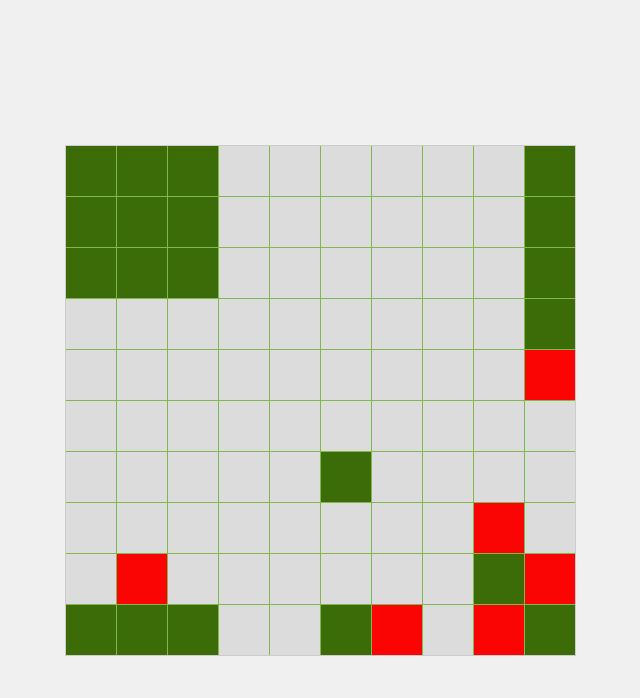
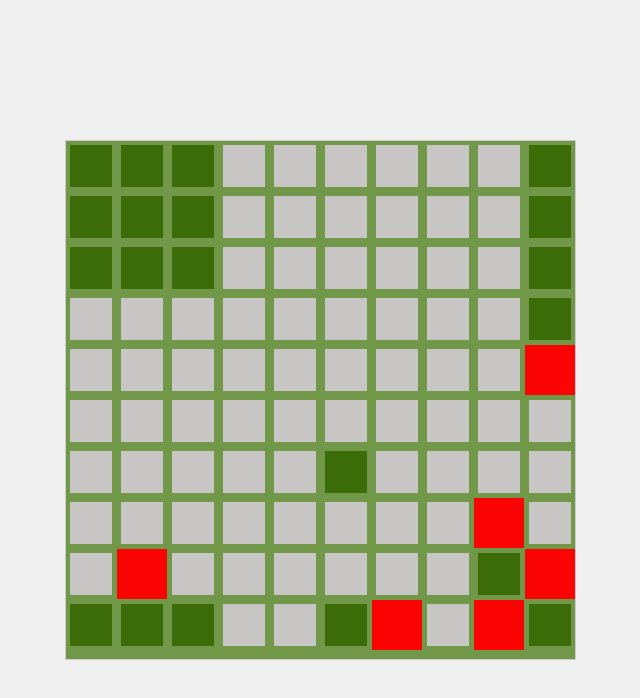
Before and after one commit to Rosskmer/simulation-feu-foret, a plain HTML site: page index.html in a window 1280 px wide. Shown: the whole page, without its empty margins (320-960 px from the left). Drawn offline with Linux system fonts and the light colour scheme.

Commit message:
Ajout d'un espacement visible entre les arbres et ajustement des couleurs de cendres

```diff
--- a/index.html
+++ b/index.html
@@ -7,7 +7,10 @@
     <link rel="stylesheet" href="styles.css">
 </head>
 <body>
-    <div class="grille" id="grille"></div>
+    <div class="grille" id="grille">
+        <div class="case case-arbre"></div>
+        <div class="case case-cendres"></div>
+    </div>
 
     <script src="config.json"></script>
     <script src="main.js"></script>
--- a/styles.css
+++ b/styles.css
@@ -15,11 +15,12 @@ body {
     grid-template-rows: repeat(var(--ligne), 50px);
     gap: 1px;
     border: 1px solid #ccc;
-    background-color: #82b74b;
+    background-color: #719848;
 }
 
 .case-arbre {
     background-color: #3b6c08;
+    margin: 4px;
 }
 
 .case-feu {
@@ -27,5 +28,6 @@ body {
 }
 
 .case-cendres {
-    background-color: #dcdcdc;
+    background-color: #c8c5c5;
+    margin: 4px;
 }
```
